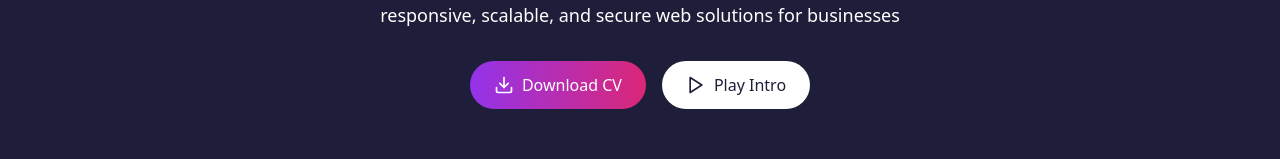
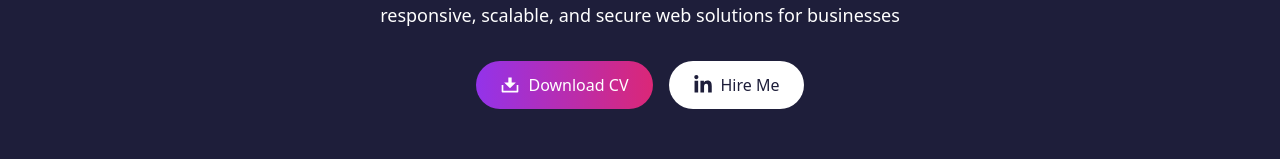
Before and after one commit to bewake24/typescript-bewake-portfolio, a React (Vite) app: page / in a window 1280 px wide. Shown: the part 315-474 px from the top of the page. Built offline with nearby package versions, Linux system fonts and the light colour scheme.

Commit message:
Replace play intro button with hire me button

```diff
--- a/src/components/Intro.tsx
+++ b/src/components/Intro.tsx
@@ -1,10 +1,9 @@
-import { useState } from "react";
-import { Download, Play, X } from "lucide-react";
+import { linkedinURL } from "../assets/index";
+import { RiDownload2Fill } from "react-icons/ri";
+import { FaLinkedinIn } from "react-icons/fa";
 import avatar01 from "../assets/images/avatar01.webp";
 
 const Intro = () => {
-  const [showVideo, setShowVideo] = useState(false);
-
   return (
     <section className="pt-20 text-center relative">
       <h1 className="text-4xl md:text-6xl font-bold mb-4 animate-fade-in-down">
@@ -22,19 +21,20 @@ const Intro = () => {
           href="http://www.google.com"
           className="gradient-bg px-6 py-3 rounded-full flex items-center space-x-2 hover:opacity-90 transition-all duration-300 ease-in-out transform hover:scale-105"
         >
-          <Download size={20} />
+          <RiDownload2Fill size={20} />
           <span>Download CV</span>
         </a>
-        <button
-          onClick={() => setShowVideo(true)}
+        <a
+          href={linkedinURL}
+          target="_blank"
+          rel="noopener noreferrer"
           className="bg-white text-[#1e1e3a] px-6 py-3 rounded-full flex items-center space-x-2 hover:bg-gray-200 transition-all duration-300 ease-in-out transform hover:scale-105"
         >
-          <Play size={20} />
-          <span>Play Intro</span>
-        </button>
+          <FaLinkedinIn size={20} />
+          <span>Hire Me</span>
+        </a>
       </div>
 
-      {/* Image with Gradient Border */}
       <div className="flex justify-center  mt-8 md:mt-16">
         <div className="relative p-1 md:p-2 rounded-xl bg-gradient-to-r from-purple-600 to-pink-600">
           <img
@@ -44,28 +44,6 @@ const Intro = () => {
           />
         </div>
       </div>
-
-      {showVideo && (
-        <div className="fixed inset-0 bg-black bg-opacity-75 flex items-center justify-center z-50 animate-fade-in">
-          <div className="relative w-full max-w-4xl">
-            <button
-              onClick={() => setShowVideo(false)}
-              className="absolute -top-10 right-0 text-white hover:text-gray-300 transition-colors"
-            >
-              <X size={24} />
-            </button>
-            <div className="aspect-w-16 aspect-h-9">
-              <iframe
-                src="https://www.youtube.com/embed/TciH98bZIdg?si=KEobmMUZcYgVc0Dg"
-                title="Vivek Kumar Intro"
-                allow="accelerometer; autoplay; clipboard-write; encrypted-media; gyroscope; picture-in-picture"
-                allowFullScreen
-                className="w-full h-full"
-              ></iframe>
-            </div>
-          </div>
-        </div>
-      )}
     </section>
   );
 };
```
